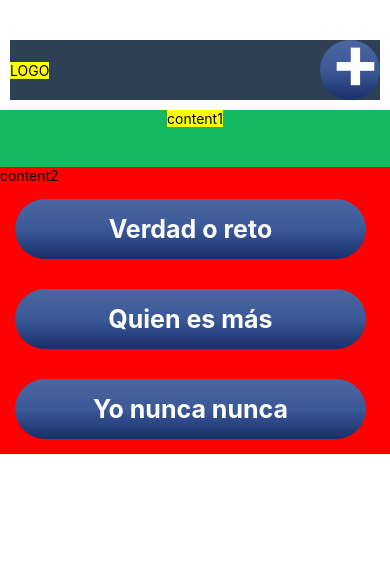
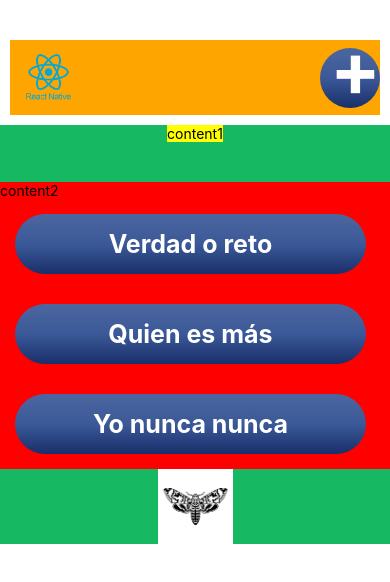
Before and after one commit to MiguelOlave/AlicoSoft, a React Native app in the folder BoozeBear/: screen / in a window 390 px wide. Shown: the top 582 px of the page. Built offline with nearby package versions, Linux system fonts and the light colour scheme.

Commit message:
Imagenes

```diff
--- a/BoozeBear/App.js
+++ b/BoozeBear/App.js
@@ -2,6 +2,8 @@ import { StatusBar } from 'expo-status-bar';
 import { StyleSheet, Text, View } from 'react-native';
 import Agregar from './Componentes/Btn_Agregar';
 import Btns_Categorias from './Componentes/Btn_Categorias';
+import { Image } from 'react-native';
+
 
 
 export default function App() {
@@ -10,7 +12,7 @@ export default function App() {
     <View style={{ flex: 1 }}>
 
       <View style={styles.inicio}>
-      <Text style={styles.Text} >LOGO</Text>
+      <Image source={require('./img/React.png')} style={styles.img} />
       <Agregar/>
       <StatusBar style="auto" />
       </View>
@@ -18,6 +20,7 @@ export default function App() {
       <View style={styles.container}>
       <Text style={styles.Text} >content1</Text>
         <Btns_Categorias/>
+        <Image source={require('./img/cicada.jpg')} style={styles.img} />
         <StatusBar style="auto" />
 
       </View>
@@ -42,14 +45,19 @@ const styles = StyleSheet.create({
     justifyContent: 'center',
   },
   inicio:{
+    marginTop:40,
+    backgroundColor: 'orange',
     flexDirection: "row",
-    alignItems: "flex-start",
-    marginTop:40,
-    backgroundColor: '#2E4053',
     alignItems: 'center',
     justifyContent: "space-between",
     marginStart: 10,
     marginEnd: 10,
+  },
+  img:{
+    height: 75,
+    width: 75,
+    marginStart: 1,
+    resizeMode: 'contain',
 
   }
 
```
Also changed, not shown: BoozeBear/img/React.png (added), BoozeBear/img/cicada.jpg (added).
